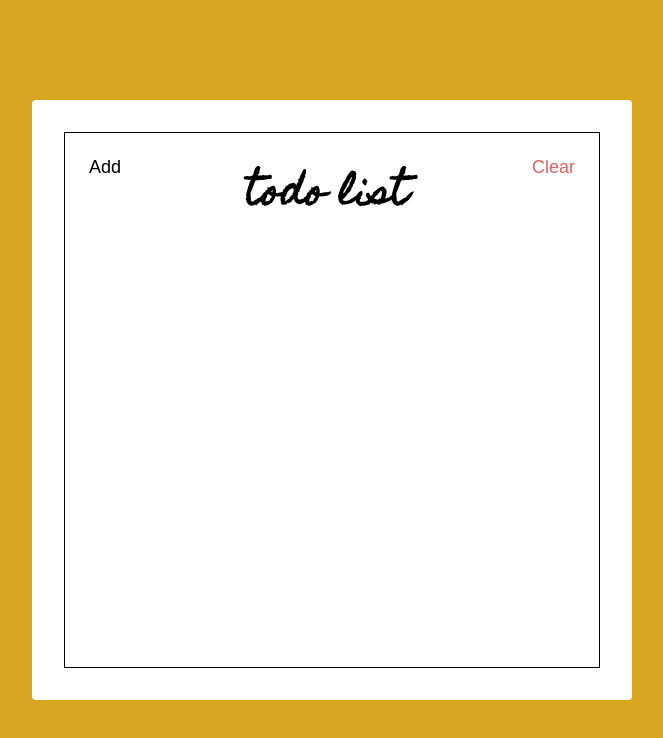
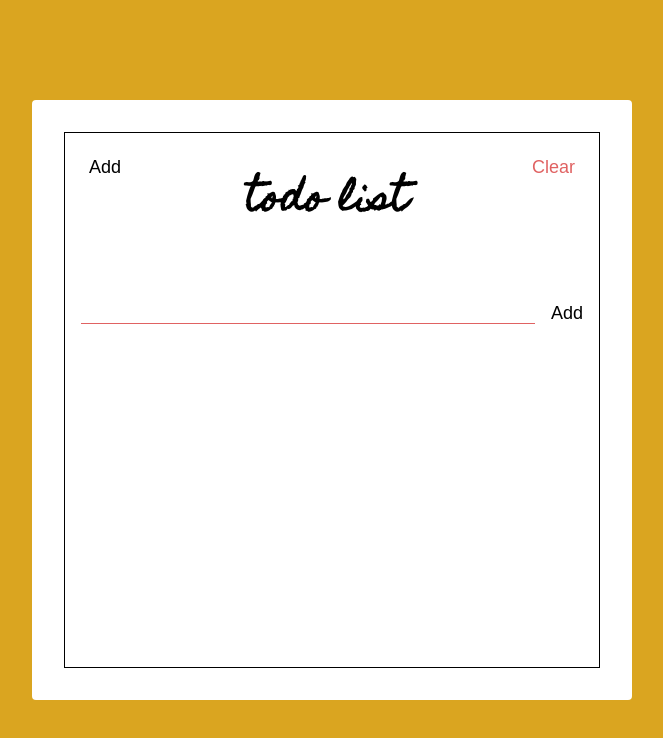
Before and after one commit to RivaldiHariono/React-Course-Starter, a website: page index.html in a window 1280 px wide. Shown: the whole page, without its empty margins (308-971 px from the left). Drawn offline with Linux system fonts and the light colour scheme.

Commit message:
tambah data css

```diff
--- a/index.html
+++ b/index.html
@@ -14,11 +14,20 @@
   <body>
     <div class="container">
       <div class="frame">
-        <div class="header">
-          <button class="header-btn">Add</button>
-          <h1 class="header-title">Todo List</h1>
-          <button class="header-btn main-red-color">Clear</button>
-        </div>
+        <section>
+          <div class="header">
+            <button class="header-btn">Add</button>
+            <h1 class="header-title">Todo List</h1>
+            <button class="header-btn main-red-color">Clear</button>
+          </div>
+        </section>
+
+        <section class="add">
+          <form class="add-form">
+            <input type="text" class="add-input" />
+            <button class="add-btn">Add</button>
+          </form>
+        </section>
       </div>
     </div>
   </body>
--- a/style.css
+++ b/style.css
@@ -56,4 +56,32 @@ html {
   background: unset;
   border: unset;
   outline: unset;
+  cursor: pointer;
 }
+.add {
+  padding: 16px;
+}
+.add-form {
+  display: flex;
+  align-items: center;
+}
+.add-input {
+  background: unset;
+  border: unset;
+  padding: 0 64px;
+  flex: 1;
+  border-bottom: 1px solid var(--main-red-color);
+  outline: unset;
+  font-size: 18px;
+  text-transform: lowercase;
+}
+.add-btn {
+  font-size: 1.8rem;
+  font-family: "Bungee", sans-serif;
+  padding: 16px;
+  padding-right: unset;
+  cursor: pointer;
+  background: unset;
+  border: unset;
+  outline: unset;
+}
```
